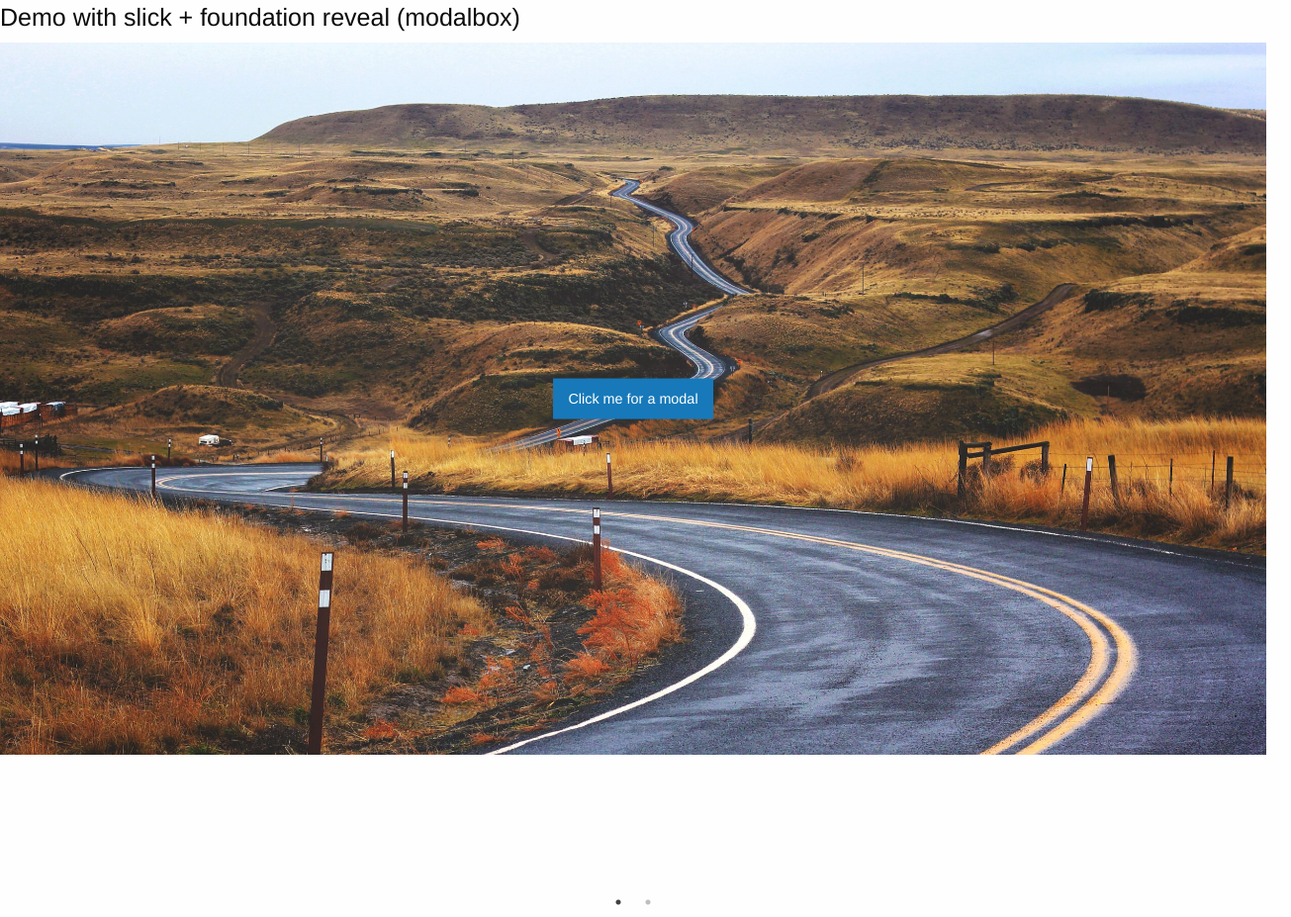
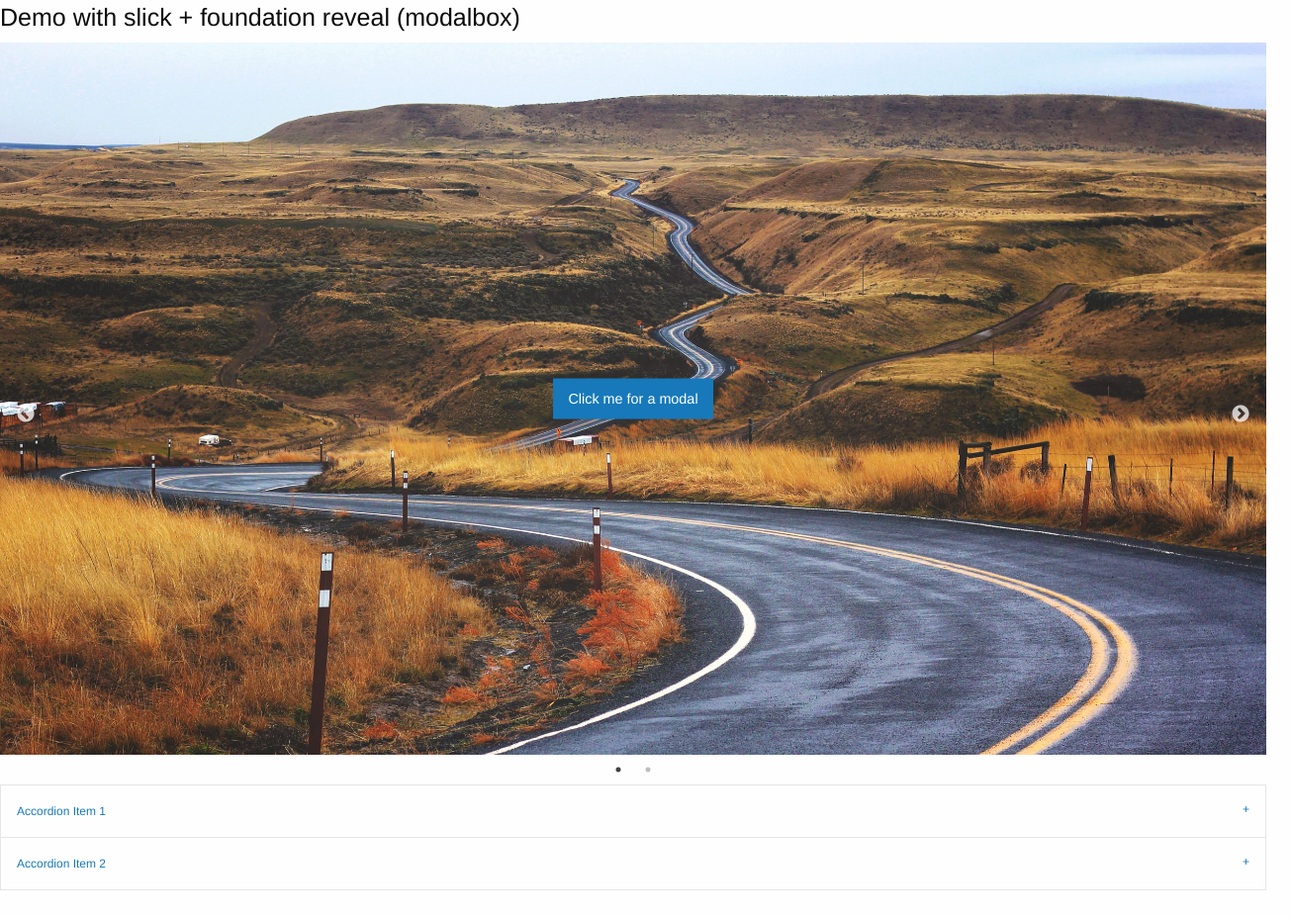
Before and after one commit to sigdvogl/modal-demo, a website: page index.html in a window 1280 px wide. Shown: the whole page at 99% size, 1305 px wide, since content can reach past the window. Drawn offline with nearby package versions, Linux system fonts and the light colour scheme.

Commit message:
bugfix slick slider

```diff
--- a/assets/css/app.css
+++ b/assets/css/app.css
@@ -10,10 +10,25 @@
     position: relative;
 }
 
+.slick-arrow {
+    position: absolute;
+    top: 50%;
+    z-index: 100;
+    margin: 1rem;
+}
+
+.slick-prev {
+    left: 0;
+}
+
+.slick-next {
+    right: 0;
+}
+
 .slick-list button {
     position: absolute;
     top: 50%;
     left: 50%;
+    z-index: 1;
     transform: translate3d(-50%, -50%, 0);
-    z-index: 1;
 }
--- a/assets/js/app.js
+++ b/assets/js/app.js
@@ -1,14 +1,19 @@
 // prevent mixed $ selections with other scripts
 (function() {
 
-    // Init foundation library for functionality
+    // Init foundation core and plugins for whole functionality
     $(document).foundation();
 
+    // select all slick elements
     $('.js-carousel').each(function() {
+
+        // Init slick instance for each slick element
         $(this).slick(
             {
+                // your settings
                 'dots': true,
-                'arrows': true
+                'arrows': true,
+                'adaptiveHeight': true
             }
         )
     })
--- a/index.html
+++ b/index.html
@@ -27,7 +27,6 @@
 	</div>
 </div>
 
-
 <!-- Modal Box with #1 content -->
 <div class="reveal" id="exampleModal1" data-reveal>
 	<h1>Awesome. I Have It.</h1>
@@ -55,6 +54,32 @@
 </div>
 
 
+<!-- Accordion Demo -->
+<ul class="accordion" data-accordion data-allow-all-closed="true">
+	<li class="accordion-item" data-accordion-item>
+		<!-- Accordion tab title -->
+		<a href="#" class="accordion-title">Accordion Item 1</a>
+
+		<!-- Accordion tab content: it would start in the open state due to using the `is-active` state class. -->
+		<div class="accordion-content" data-tab-content>
+			<p>Panel 1. Lorem ipsum dolor</p>
+			<a href="#">Nowhere to Go</a>
+		</div>
+	</li>
+	<li class="accordion-item" data-accordion-item>
+		<!-- Accordion tab title -->
+		<a href="#" class="accordion-title">Accordion Item 2</a>
+
+		<!-- Accordion tab content: it would start in the open state due to using the `is-active` state class. -->
+		<div class="accordion-content" data-tab-content>
+			<p>Panel 2. Lorem ipsum dolor</p>
+			<a href="#">Nowhere to Go</a>
+		</div>
+	</li>
+	<!-- ... -->
+</ul>
+
+
 <!-- Load Javascript Files -->
 <script src="node_modules/jquery/dist/jquery.min.js"></script>
 <script src="node_modules/foundation-sites/dist/js/foundation.min.js"></script>
```
